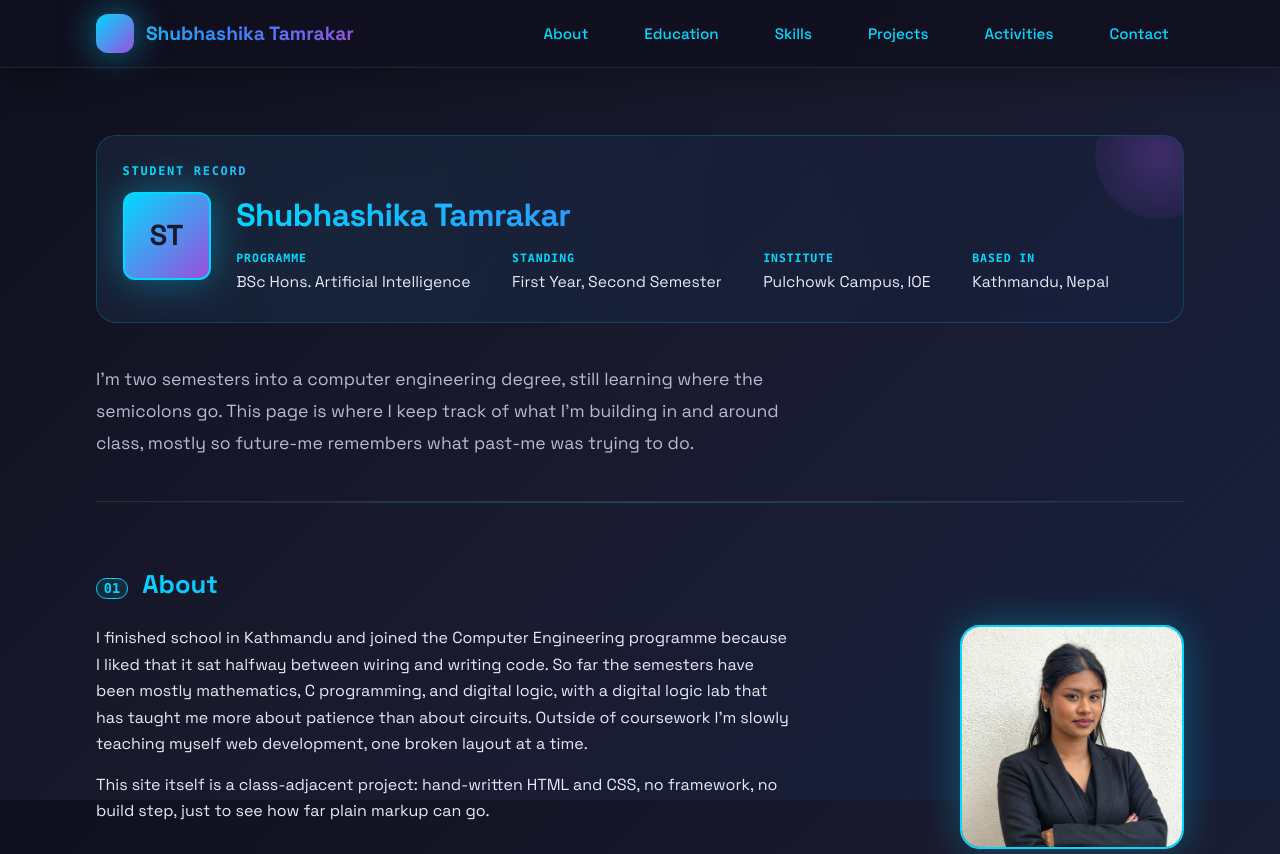
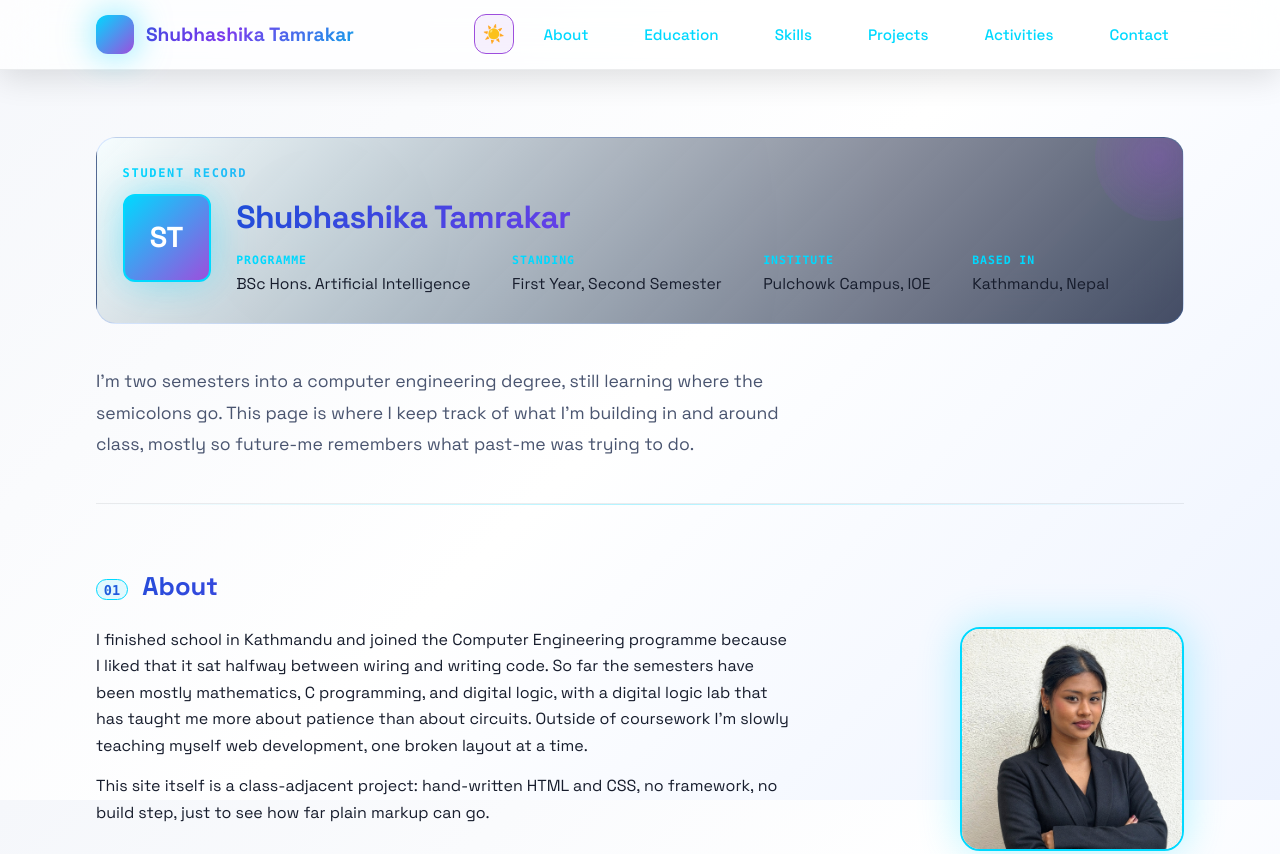
Before and after one commit to shubhashika/lhonaaaa, a plain HTML site: page index.html in a window 1280 px wide. Shown: the top 854 px of the page. Drawn offline with Linux system fonts and the light colour scheme.

Commit message:
Aarya Sarkar

```diff
--- a/app.js
+++ b/app.js
@@ -1,4 +1,29 @@
 document.addEventListener("DOMContentLoaded", () => {
+  const themeToggle = document.querySelector(".theme-toggle");
+
+  function applyTheme(theme) {
+    const isLight = theme === "light";
+    document.body.dataset.theme = theme;
+    localStorage.setItem("theme", theme);
+
+    if (themeToggle) {
+      themeToggle.innerHTML = isLight ? "<span aria-hidden=\"true\">☀️</span>" : "<span aria-hidden=\"true\">🌙</span>";
+      themeToggle.setAttribute("aria-label", isLight ? "Switch to dark mode" : "Switch to light mode");
+      themeToggle.setAttribute("title", isLight ? "Switch to dark mode" : "Switch to light mode");
+    }
+  }
+
+  const storedTheme = localStorage.getItem("theme");
+  const preferredTheme = window.matchMedia("(prefers-color-scheme: light)").matches ? "light" : "dark";
+  applyTheme(storedTheme || preferredTheme);
+
+  if (themeToggle) {
+    themeToggle.addEventListener("click", () => {
+      const nextTheme = document.body.dataset.theme === "light" ? "dark" : "light";
+      applyTheme(nextTheme);
+    });
+  }
+
   // Mobile nav toggle
   const navToggle = document.querySelector(".nav-toggle");
   const nav = document.querySelector("#primary-nav");
--- a/index.html
+++ b/index.html
@@ -57,10 +57,17 @@
         <span class="brand-mark" aria-hidden="true">ST</span>
         <span class="brand-name">Shubhashika Tamrakar</span>
       </p>
-      <button class="nav-toggle" type="button" aria-expanded="false" aria-controls="primary-nav">
-        <span class="visually-hidden">Menu</span>
-        <span class="nav-toggle__bar" aria-hidden="true"></span>
-      </button>
+
+      <div class="header-actions">
+        <button class="theme-toggle" type="button" aria-label="Switch to light mode" title="Switch to light mode">
+          <span aria-hidden="true">🌙</span>
+        </button>
+        <button class="nav-toggle" type="button" aria-expanded="false" aria-controls="primary-nav">
+          <span class="visually-hidden">Menu</span>
+          <span class="nav-toggle__bar" aria-hidden="true"></span>
+        </button>
+      </div>
+
       <nav class="primary-nav" id="primary-nav" aria-label="Primary">
         <ul class="nav-list">
           <li><a href="#about">About</a></li>
--- a/style.css
+++ b/style.css
@@ -41,6 +41,9 @@
     --color-surface-light: #16213e;
     --color-ink: #e8e8f5;
     --color-ink-soft: #b8b8d0;
+    --color-card: rgba(26, 26, 46, 0.8);
+    --color-card-border: rgba(0, 217, 255, 0.2);
+    --color-header-bg: rgba(15, 15, 30, 0.8);
 
     /* Vibrant accents */
     --color-accent: #00d9ff;
@@ -75,11 +78,26 @@
     --radius-lg: 20px;
     --border-thin: 1px solid rgba(232, 232, 245, 0.1);
   }
+
+  body[data-theme="light"] {
+    --color-bg: #f5f7fb;
+    --color-surface: #ffffff;
+    --color-surface-light: #edf3ff;
+    --color-ink: #171d2d;
+    --color-ink-soft: #4a5570;
+    --color-card: rgba(255, 255, 255, 0.88);
+    --color-card-border: rgba(58, 134, 255, 0.2);
+    --color-header-bg: rgba(255, 255, 255, 0.78);
+    --gradient-1: linear-gradient(135deg, #1d4ed8 0%, #7c3aed 50%, #0ea5e9 100%);
+    --gradient-2: linear-gradient(135deg, #8b5cf6 0%, #0ea5e9 100%);
+    --gradient-3: linear-gradient(135deg, #3a86ff 0%, #f59e0b 100%);
+    --border-thin: 1px solid rgba(23, 29, 45, 0.08);
+  }
 }
 
 @layer base {
   body {
-    background: linear-gradient(135deg, #0f0f1e 0%, #1a1a2e 50%, #16213e 100%);
+    background: linear-gradient(135deg, var(--color-bg) 0%, var(--color-surface) 50%, var(--color-surface-light) 100%);
     background-attachment: fixed;
     color: var(--color-ink);
     font-family: var(--font-body);
@@ -214,11 +232,11 @@
     position: sticky;
     top: 0;
     z-index: 10;
-    background: rgba(15, 15, 30, 0.8);
+    background: var(--color-header-bg);
     backdrop-filter: blur(20px);
     -webkit-backdrop-filter: blur(20px);
     border-bottom: var(--border-thin);
-    box-shadow: 0 8px 32px rgba(0, 0, 0, 0.3);
+    box-shadow: 0 8px 32px rgba(0, 0, 0, 0.12);
   }
 
   .header-inner {
@@ -228,6 +246,13 @@
     flex-wrap: wrap;
     padding-block: var(--space-sm);
     gap: var(--space-sm);
+  }
+
+  .header-actions {
+    display: flex;
+    align-items: center;
+    gap: 0.75rem;
+    margin-left: auto;
   }
 
   .brand {
@@ -299,24 +324,37 @@
     color: var(--color-accent);
   }
 
+  .theme-toggle,
   .nav-toggle {
-    display: none;
-    flex-direction: column;
+    display: inline-flex;
+    align-items: center;
     justify-content: center;
-    align-items: center;
-    gap: 5px;
-    width: 2.4rem;
-    height: 2.4rem;
-    background: rgba(157, 78, 221, 0.1);
+    width: 2.5rem;
+    height: 2.5rem;
+    border-radius: var(--radius);
     border: 1px solid var(--color-accent-2);
-    border-radius: var(--radius);
+    background: rgba(157, 78, 221, 0.08);
+    color: var(--color-ink);
     cursor: pointer;
     transition: all 0.3s ease;
   }
 
+  .theme-toggle:hover,
   .nav-toggle:hover {
-    background: rgba(157, 78, 221, 0.2);
-    box-shadow: 0 0 15px rgba(157, 78, 221, 0.3);
+    background: rgba(157, 78, 221, 0.16);
+    box-shadow: 0 0 15px rgba(157, 78, 221, 0.22);
+    transform: translateY(-1px);
+  }
+
+  .theme-toggle {
+    font-size: 1.1rem;
+    line-height: 1;
+  }
+
+  .nav-toggle {
+    display: none;
+    flex-direction: column;
+    gap: 5px;
   }
 
   .nav-toggle__bar,
@@ -347,12 +385,12 @@
   }
 
   .id-card {
-    background: linear-gradient(135deg, rgba(26, 26, 46, 0.8) 0%, rgba(22, 33, 62, 0.8) 100%);
+    background: linear-gradient(135deg, var(--color-card) 0%, rgba(22, 33, 62, 0.8) 100%);
     backdrop-filter: blur(20px);
     -webkit-backdrop-filter: blur(20px);
     color: var(--color-ink);
     border-radius: var(--radius-lg);
-    border: 1px solid rgba(0, 217, 255, 0.2);
+    border: 1px solid var(--color-card-border);
     padding: var(--space-md);
     position: relative;
     overflow: hidden;
```
